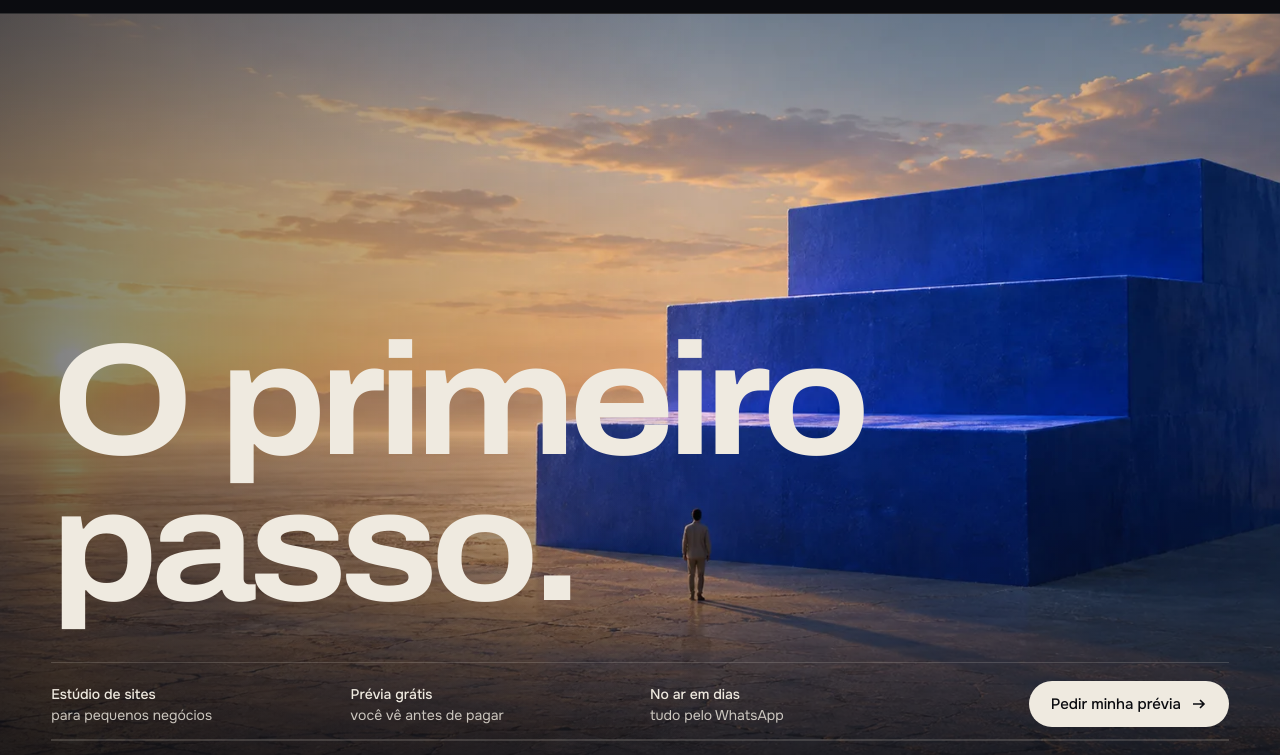
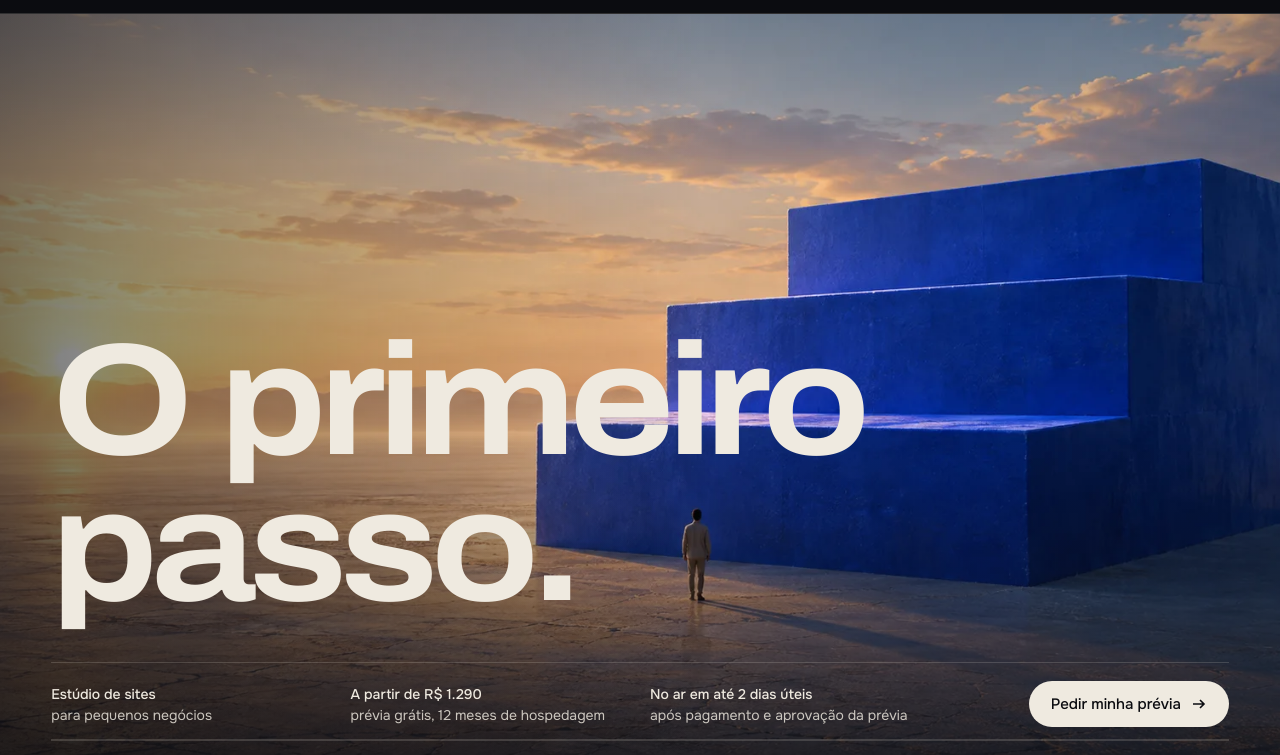
Before and after one commit to 7thcapitalist/frontstep, a plain HTML site: page site/index.html in a window 1280 px wide. Shown: the part 45-800 px from the top of the page. Drawn offline with Linux system fonts and the light colour scheme.

Commit message:
feat(site): preço 'a partir de R$ 1.290' no hero e em Planos, prazo verificável (WEB-251) (#13)
Co-authored-by: Claude Sonnet 5.5 <noreply@anthropic.com>

```diff
--- a/site/index.html
+++ b/site/index.html
@@ -32,8 +32,8 @@
       <h1 class="disp"><span class="ln"><span>O primeiro</span></span><span class="ln"><span>passo.</span></span></h1>
       <div class="hero-meta">
         <p><b>Estúdio de sites</b>para pequenos negócios</p>
-        <p><b>Prévia grátis</b>você vê antes de pagar</p>
-        <p class="opt"><b>No ar em dias</b>tudo pelo WhatsApp</p>
+        <p class="price"><b>A partir de R$ 1.290</b>prévia grátis, 12 meses de hospedagem</p>
+        <p class="opt"><b>No ar em até 2 dias úteis</b>após pagamento e aprovação da prévia</p>
         <a class="pill cta" href="https://wa.me/5511927415278?text=Oi%2C%20quero%20ver%20a%20pr%C3%A9via%20do%20meu%20site" target="_blank" rel="noopener" data-cur="WhatsApp" aria-label="Pedir minha prévia pelo WhatsApp"><span class="pill-label"><span>Pedir minha prévia</span><span aria-hidden="true">Falar no WhatsApp</span></span><svg viewBox="0 0 16 16" aria-hidden="true"><path d="M2 8h11M9 4l4 4-4 4" fill="none" stroke="currentColor" stroke-width="1.6"/></svg></a>
       </div>
     </div>
@@ -77,11 +77,11 @@
 <section class="plans wrap" id="planos" aria-labelledby="pl">
   <div class="sec-head"><h2 class="disp" id="pl">Planos</h2><p>Você vê a prévia pronta antes de escolher. Sem pagamento antes disso.</p></div>
   <div class="plan-grid">
-    <article class="plan"><div class="plan-top"><p class="kick">01</p><span class="plan-steps" aria-hidden="true"><i style="height:33%"></i></span></div><h3>Essencial</h3><p class="plan-for">Para começar a ser achado.</p></article>
+    <article class="plan"><div class="plan-top"><p class="kick">01</p><span class="plan-steps" aria-hidden="true"><i style="height:33%"></i></span></div><h3>Essencial</h3><p class="plan-price"><b>A partir de R$ 1.290</b>pagamento único, 12 meses de hospedagem incluídos</p><p class="plan-for">Para começar a ser achado.</p></article>
     <article class="plan"><div class="plan-top"><p class="kick">02</p><span class="plan-steps" aria-hidden="true"><i style="height:33%"></i><i style="height:67%"></i></span></div><h3>Completo</h3><p class="plan-for">Para mostrar tudo o que você faz.</p></article>
     <article class="plan"><div class="plan-top"><p class="kick">03</p><span class="plan-steps" aria-hidden="true"><i style="height:33%"></i><i style="height:67%"></i><i style="height:100%"></i></span></div><h3>Sob medida</h3><p class="plan-for">Para o que não cabe num modelo.</p></article>
   </div>
-  <div class="plan-all"><p class="kick">Em todos os planos</p><ul><li>Prévia grátis antes de pagar</li><li>Ajustes pelo WhatsApp</li><li>Feito primeiro para o celular</li><li>Hospedagem de um ano</li></ul></div>
+  <div class="plan-all"><p class="kick">Em todos os planos</p><ul><li>Prévia grátis antes de pagar</li><li>Ajustes pelo WhatsApp</li><li>Feito primeiro para o celular</li><li>Hospedagem de um ano</li><li>No ar em até 2 dias úteis após a aprovação da prévia</li></ul></div>
 </section>
 
 <section class="cta-sec" id="contato" aria-labelledby="ct">
--- a/site/site.css
+++ b/site/site.css
@@ -315,3 +315,4 @@ a.dev:hover .dev-desk{transform:translateY(-6px) scale(1.01)}a.dev:hover .dev-ph
 .chap::before{content:"";position:absolute;left:0;right:0;bottom:0;height:calc(100% + 30vh);z-index:-1;pointer-events:none;background:linear-gradient(0deg,rgba(11,12,16,.86) 0%,rgba(11,12,16,.6) 45%,rgba(11,12,16,0) 100%)}
 .chap h2,.chap .kick{text-shadow:0 1px 24px rgba(11,12,16,.55)}
 .chap .kick{color:var(--cream)}
+.plan-price{margin:6px 0 0;color:rgba(239,234,224,.82);font-size:14px}.plan-price b{display:block;font:700 clamp(20px,1.8vw,28px)/1.1 var(--display);letter-spacing:-.02em;color:var(--cream);margin-bottom:4px}
```
Also changed, not shown: site/tests/ux-polish.test.mjs (+8 -0 lines).
